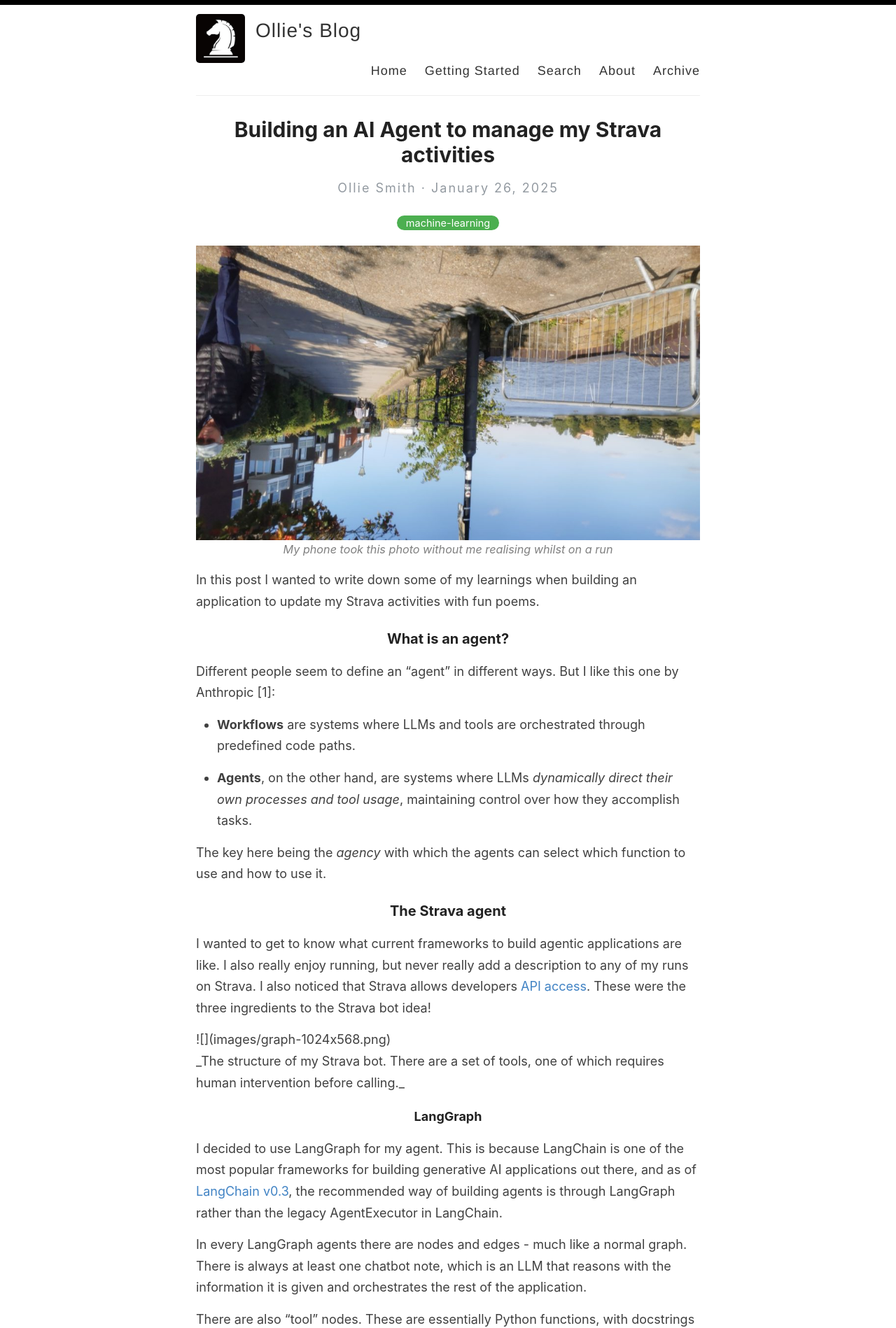
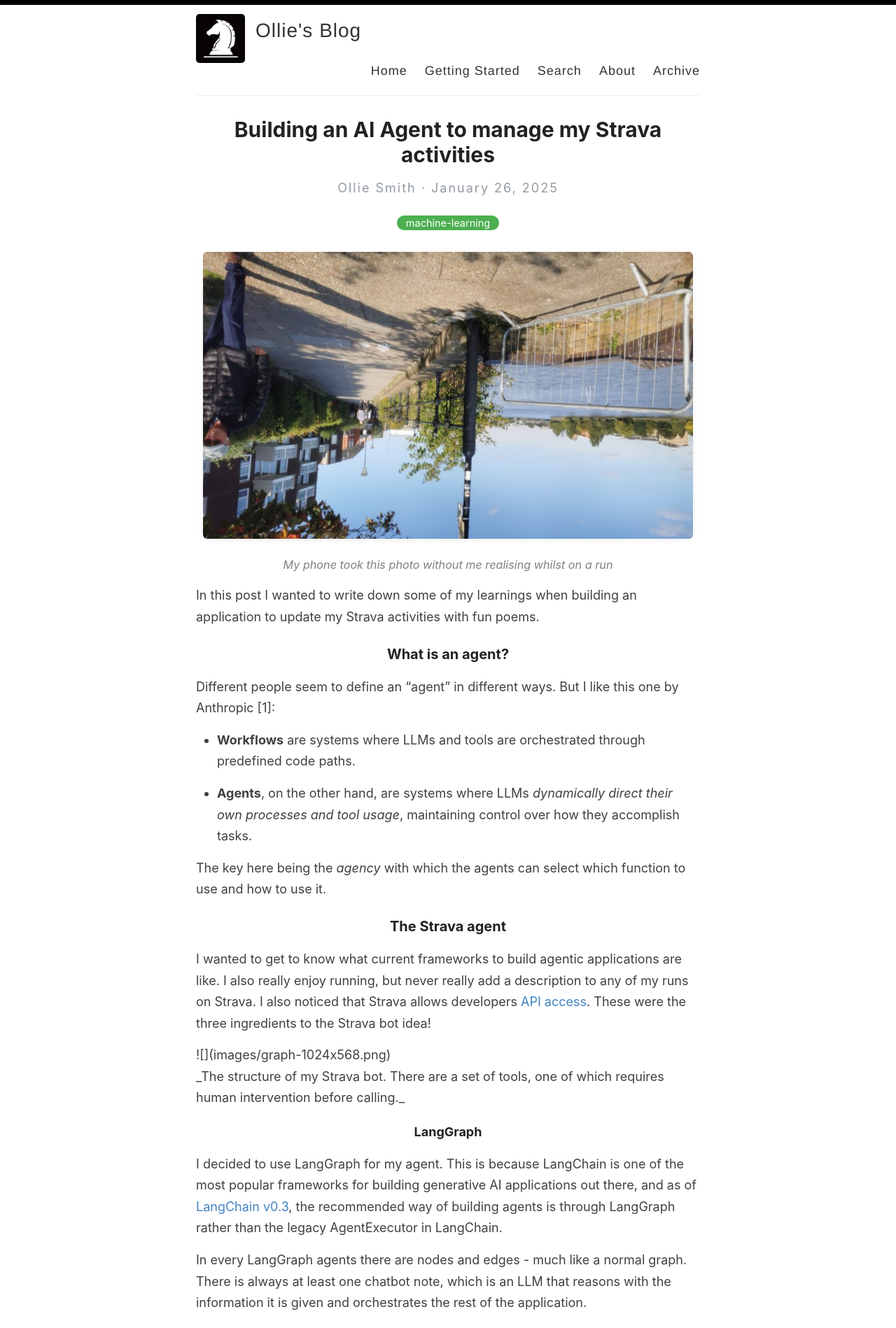
Before and after one commit to oksmith/oksmith.github.io, a Jekyll site: the page built from _posts/2025-01-26-strava-ai-agent.md, in a window 1280 px wide. Shown: the top 1898 px of the page at 70% size. Built offline with Jekyll 4.4.1, drawn with Linux system fonts in a browser that asks for light colours.

Commit message:
Image style

```diff
--- a/assets/style.scss
+++ b/assets/style.scss
@@ -1156,3 +1156,13 @@ Modules - reusable parts of our design
   border-radius: 6px;
   box-shadow: 0 2px 8px rgba(0,0,0,0.07);
 }
+
+.post .entry img {
+  display: block;
+  max-width: 700px;
+  width: 100%;
+  height: auto;
+  margin: 1.5em auto;
+  border-radius: 6px;
+  box-shadow: 0 2px 8px rgba(0,0,0,0.07);
+}
```
